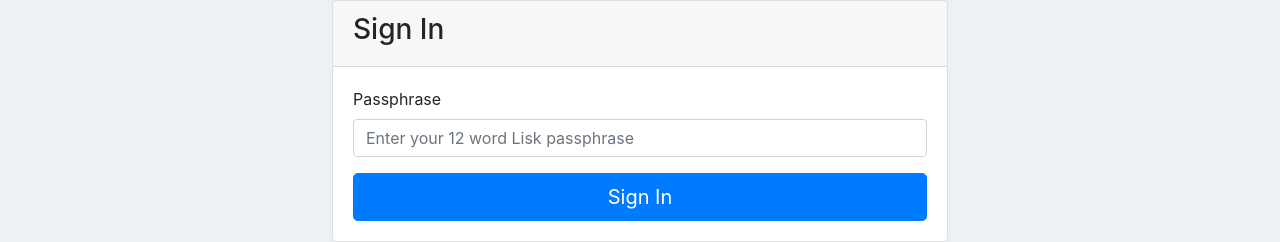
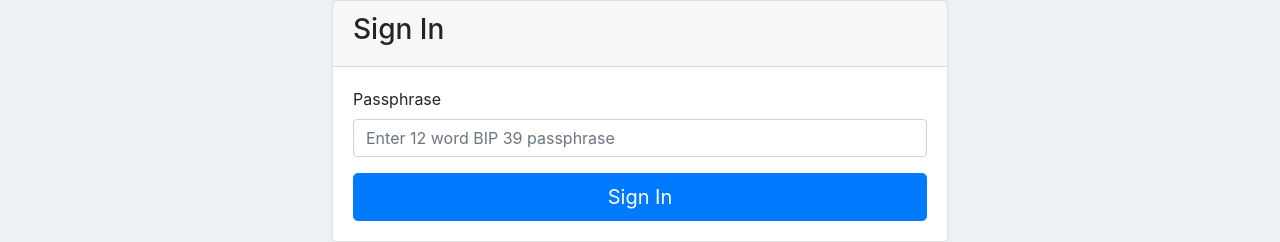
Before and after one commit to LiskArchive/lisk-sdk-examples, a React (Create React App) app in the folder invoice/client/: page / in a window 1280 px wide. Shown: the part 335-577 px from the top of the page. Built offline with nearby package versions, Linux system fonts and the light colour scheme.

Commit message:
:seedling: Add passphrase validation to SignInPage

```diff
--- a/invoice/client/src/components/SignInPage.js
+++ b/invoice/client/src/components/SignInPage.js
@@ -1,13 +1,29 @@
 import React from 'react';
 import {
   Button,
-  Form, FormGroup, Label, Input,
+  Form, FormGroup, Label, Input, FormFeedback,
   Card, CardHeader, CardBody,
 } from 'reactstrap';
 import { Row, Col } from 'react-flexbox-grid';
 import { Link } from 'react-router-dom';
+import { validation } from '@liskhq/lisk-passphrase';
 
 function SignInPage() {
+  const [state, setState] = React.useState({
+    passphrase: '',
+    error: '',
+  });
+  const { passphrase, error } = state;
+
+  const onPasshraseChange = (evt) => {
+    const { value } = evt.target;
+    const errors = validation.getPassphraseValidationErrors(value);
+    setState({
+      passphrase: value,
+      error: errors[0] ? errors[0].message : '',
+    });
+  };
+
   return (
     <Row start="xs">
       <Col xs={12}>
@@ -17,7 +33,16 @@ function SignInPage() {
             <Form>
               <FormGroup>
                 <Label for="passphrase">Passphrase</Label>
-                <Input type="password" name="passphrase" id="passphrase" placeholder="Enter your 12 word Lisk passphrase" />
+                <Input
+                  type="password"
+                  name="passphrase"
+                  id="passphrase"
+                  placeholder="Enter 12 word BIP 39 passphrase"
+                  value={passphrase}
+                  invalid={error !== ''}
+                  onChange={onPasshraseChange}
+                />
+                <FormFeedback>{error}</FormFeedback>
               </FormGroup>
               <Link to="/invoices">
                 <Button color="primary" size="lg" block>Sign In</Button>
```
Also changed, not shown: invoice/client/package.json (+21 -5 lines).
